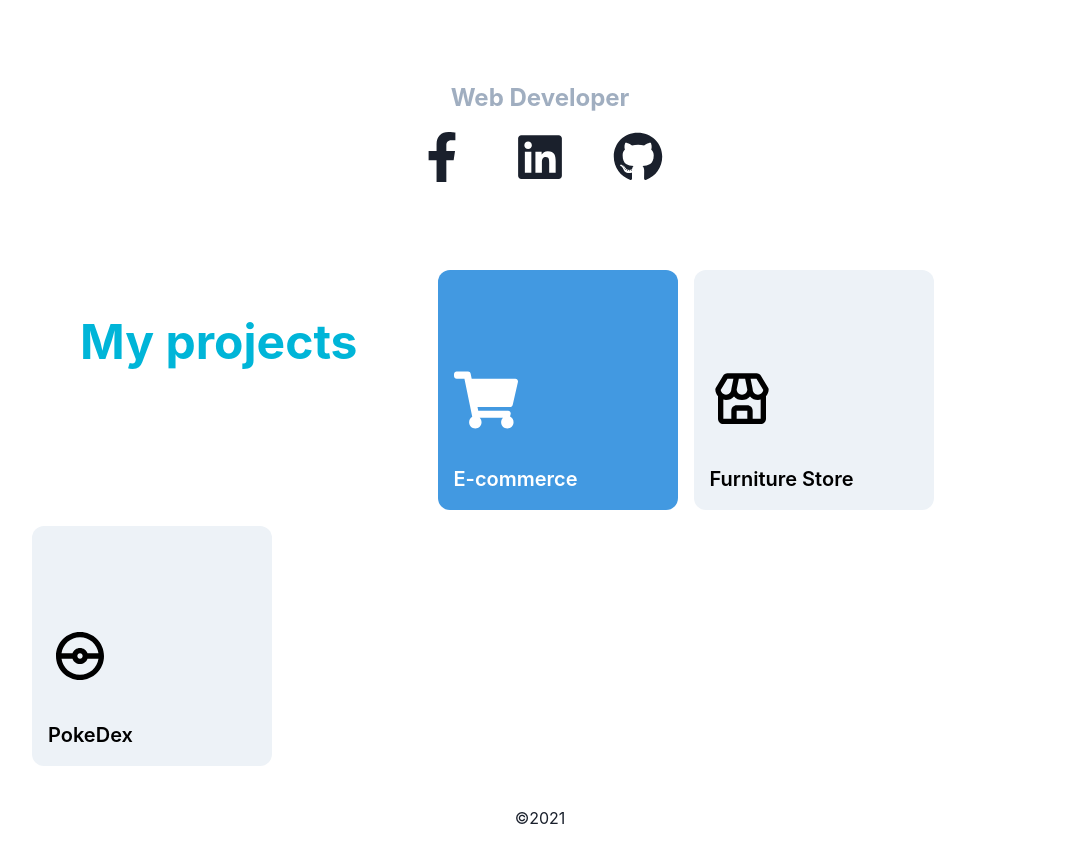
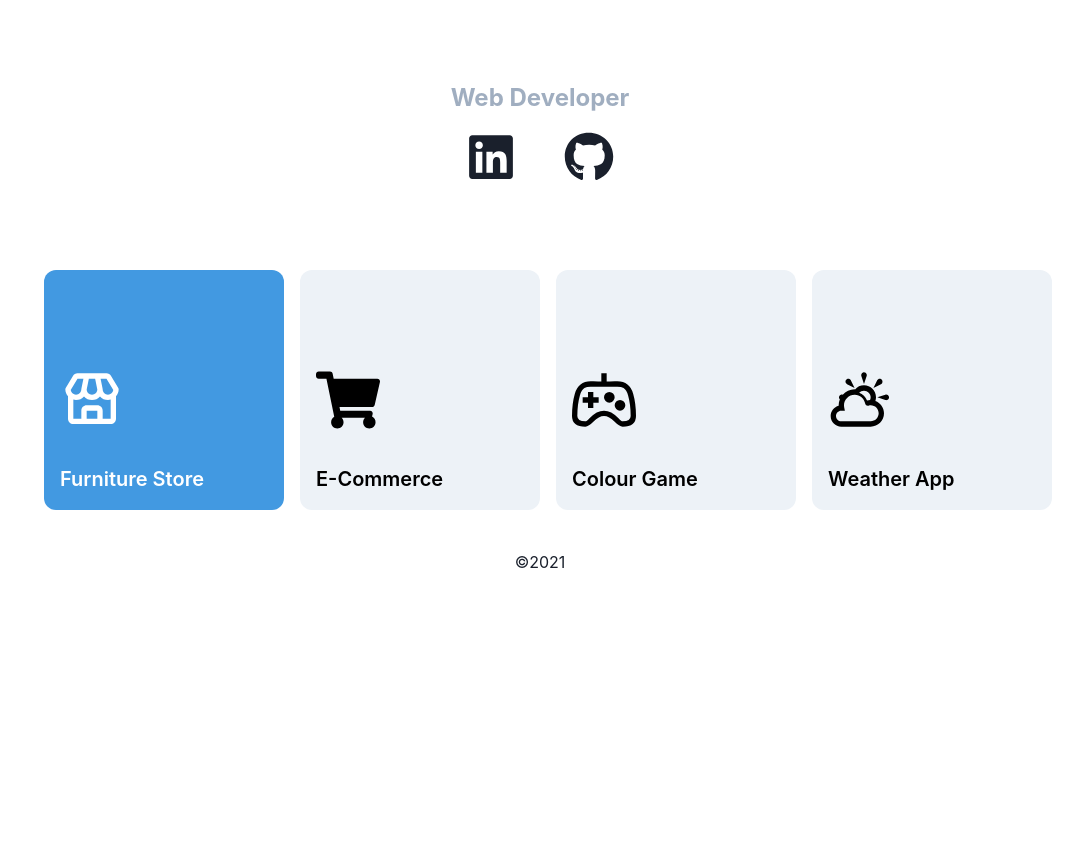
Before and after one commit to DanMartinez01/Portfolio-with-Chakra-IU, a React (Create React App) app: page / in a window 1280 px wide. Shown: the part 500-1350 px from the top of the page, without its empty margins (100-1183 px from the left). After the commit the page ends 1094 px from the top, so only its background shows below. Built offline with nearby package versions, Linux system fonts and the light colour scheme.

Commit message:
Change align and margins in Profile. Add new cards and links.

```diff
--- a/src/App.js
+++ b/src/App.js
@@ -23,8 +23,12 @@ function App() {
           <Heading ml="8" size="md" fontWeight="semibold" color="cyan.400">Dani Martinez</Heading>
           <Spacer />
           <ColorModeSwitcher isRound="true" />
-          <IconButton icon={<FaGithub />} isRound="true" ></IconButton>
-          <IconButton icon={<FaLinkedin />} isRound="true" ></IconButton>
+          <IconButton icon={<FaGithub />} isRound="true"
+            onClick={() => window.open("https://github.com/DanMartinez01")} >
+          </IconButton>
+          <IconButton icon={<FaLinkedin />} isRound="true"
+            onClick={() => window.open("https://www.linkedin.com/in/daniela-mart%C3%ADnez-5935a9105/")}>
+          </IconButton>
         </Flex>
         <Header />
         <Social />
--- a/src/components/Profile.js
+++ b/src/components/Profile.js
@@ -1,12 +1,14 @@
 import React from 'react';
 import { useMediaQuery } from '@chakra-ui/media-query';
-import { Flex, Box, Heading, Icon, Link } from '@chakra-ui/react'
+import { Flex, Box, Heading, Icon, Link, Text } from '@chakra-ui/react'
 import { FaShoppingCart } from 'react-icons/fa'
 import { BiStore } from 'react-icons/bi'
-import { CgPokemon } from 'react-icons/cg'
+// import { CgPokemon } from 'react-icons/cg'
+import { GrGamepad } from "react-icons/gr";
+import { TiWeatherPartlySunny } from "react-icons/ti";
 
 export const Profile = () => {
-    const [isNotSmallerScreen] = useMediaQuery("(min-width:800px)");
+    const [isNotSmallerScreen] = useMediaQuery("(min-width:1200px)");
     return (
         <Flex direction={isNotSmallerScreen ? "row" : "column"} w="100%"
         >
@@ -18,29 +20,41 @@ export const Profile = () => {
                     My projects:
                 </Heading>
             </Box> */}
-            <Box alignSelf="center" px="24" py="8">
-                <Flex direction={isNotSmallerScreen ? "row" : "column"} mt={8} flexWrap={isNotSmallerScreen ? "wrap" : "nowrap"} >
-                    <Heading fontWeight="bold" color="cyan.500" size="2xl" textAlign="center" p={isNotSmallerScreen ? "16" : "0"}>
-                        My projects
-                    </Heading>
+
+            <Box alignSelf="center" px="12" py="8" margin={"auto"}>
+                {/* <Heading fontWeight="bold" color="cyan.500" size="2xl" textAlign="center" p={isNotSmallerScreen ? "16" : "0"}>
+                    My projects
+                </Heading> */}
+                <Flex direction={isNotSmallerScreen ? "row" : "column"}
+                    mt={8} >
                     <Flex rounded="xl" direction="column" mt={4} ml={isNotSmallerScreen ? 4 : 0} bg="blue.400" h="30vh" w="30vh" justify="flex-end">
-                        <Icon color="white" p="4" as={FaShoppingCart} w="24" h="24" />
-                        <Link href="https://app.netlify.com/sites/vigorous-wing-57f482/overview" isExternal
+                        <Icon color="white" p="4" as={BiStore} w="24" h="24" />
+                        <Link href="https://www.romamuebles.com.ar/" isExternal
                             color="white" p="4" fontSize="xl" fontWeight="semibold" textDecoration="none"
-                        >
-                            E-commerce
-                        </Link>
-                    </Flex>
-                    <Flex rounded="xl" direction="column" mt={4} ml={isNotSmallerScreen ? 4 : 0}
-                        bg="gray.100" h="30vh" w="30vh" justify="flex-end" _hover={{ bg: "teal.400", }}>
-                        <Icon color="black" p="4" as={BiStore} w="24" h="24" />
-                        <Link href="https://jovial-montalcini-dfa80d.netlify.app/" isExternal
-                            color="black" p="4" fontSize="xl" fontWeight="semibold" textDecoration="none"
                         >
                             Furniture Store
                         </Link>
                     </Flex>
                     <Flex rounded="xl" direction="column" mt={4} ml={isNotSmallerScreen ? 4 : 0}
+                        bg="gray.100" h="30vh" w="30vh" justify="flex-end" _hover={{ bg: "teal.400", }}>
+                        <Icon color="black" p="4" as={FaShoppingCart} w="24" h="24" />
+                        <Link href="https://vigorous-wing-57f482.netlify.app/" isExternal
+                            color="black" p="4" fontSize="xl" fontWeight="semibold" textDecoration="none"
+                        >
+                            E-Commerce
+                        </Link>
+                    </Flex>
+                    <Flex rounded="xl" direction="column" mt={4} ml={isNotSmallerScreen ? 4 : 0}
+                        bg="gray.100" h="30vh" w="30vh" justify="flex-end"
+                        _hover={{ bg: "green.400", }}>
+                        <Icon as={GrGamepad} p="4" w="24" h="24" color="black" />
+                        <Link href="https://peaceful-tereshkova-f35033.netlify.app/" isExternal
+                            color="black" p="4" fontSize="xl" fontWeight="semibold" textDecoration="none"
+                        >
+                            Colour Game
+                        </Link>
+                    </Flex>
+                    {/* <Flex rounded="xl" direction="column" mt={4} ml={isNotSmallerScreen ? 4 : 0}
                         bg="gray.100" h="30vh" w="30vh" justify="flex-end"
                         _hover={{ bg: "green.400", }}>
                         <Icon as={CgPokemon} p="4" w="24" h="24" color="black" />
@@ -49,6 +63,16 @@ export const Profile = () => {
                         >
                             PokeDex
                         </Link>
+                    </Flex> */}
+                    <Flex rounded="xl" direction="column" mt={4} ml={isNotSmallerScreen ? 4 : 0}
+                        bg="gray.100" h="30vh" w="30vh" justify="flex-end"
+                        _hover={{ bg: "green.400", }}>
+                        <Icon as={TiWeatherPartlySunny} p="4" w="24" h="24" color="black" />
+                        <Link href="https://gallant-brahmagupta-8c5009.netlify.app/" isExternal
+                            color="black" p="4" fontSize="xl" fontWeight="semibold" textDecoration="none"
+                        >
+                            Weather App
+                        </Link>
                     </Flex>
                 </Flex>
             </Box>
--- a/src/components/Social.js
+++ b/src/components/Social.js
@@ -1,16 +1,17 @@
 import React from 'react';
 import { HStack, Icon } from '@chakra-ui/react';
 import { useMediaQuery } from '@chakra-ui/media-query';
-import { FaFacebookF, FaLinkedin, FaGithub } from 'react-icons/fa'
+import { FaLinkedin, FaGithub } from 'react-icons/fa'
 
 export const Social = () => {
     const [isNotSmallerScreen] = useMediaQuery("(min-width:800px)");
     // const [isSmallestScreens] = useMediaQuery("(min-width:400px)");
     return (
         <HStack spacing={isNotSmallerScreen ? "12" : "8"}>
-            <Icon as={FaFacebookF} boxSize="50" />
-            <Icon as={FaLinkedin} boxSize="50" />
-            <Icon as={FaGithub} boxSize="50" />
+            <Icon as={FaLinkedin} boxSize="50"
+                onClick={() => window.open("https://www.linkedin.com/in/daniela-mart%C3%ADnez-5935a9105/")} />
+            <Icon as={FaGithub} boxSize="50"
+                onClick={() => window.open("https://github.com/DanMartinez01")} />
         </HStack>
     )
 }
```
